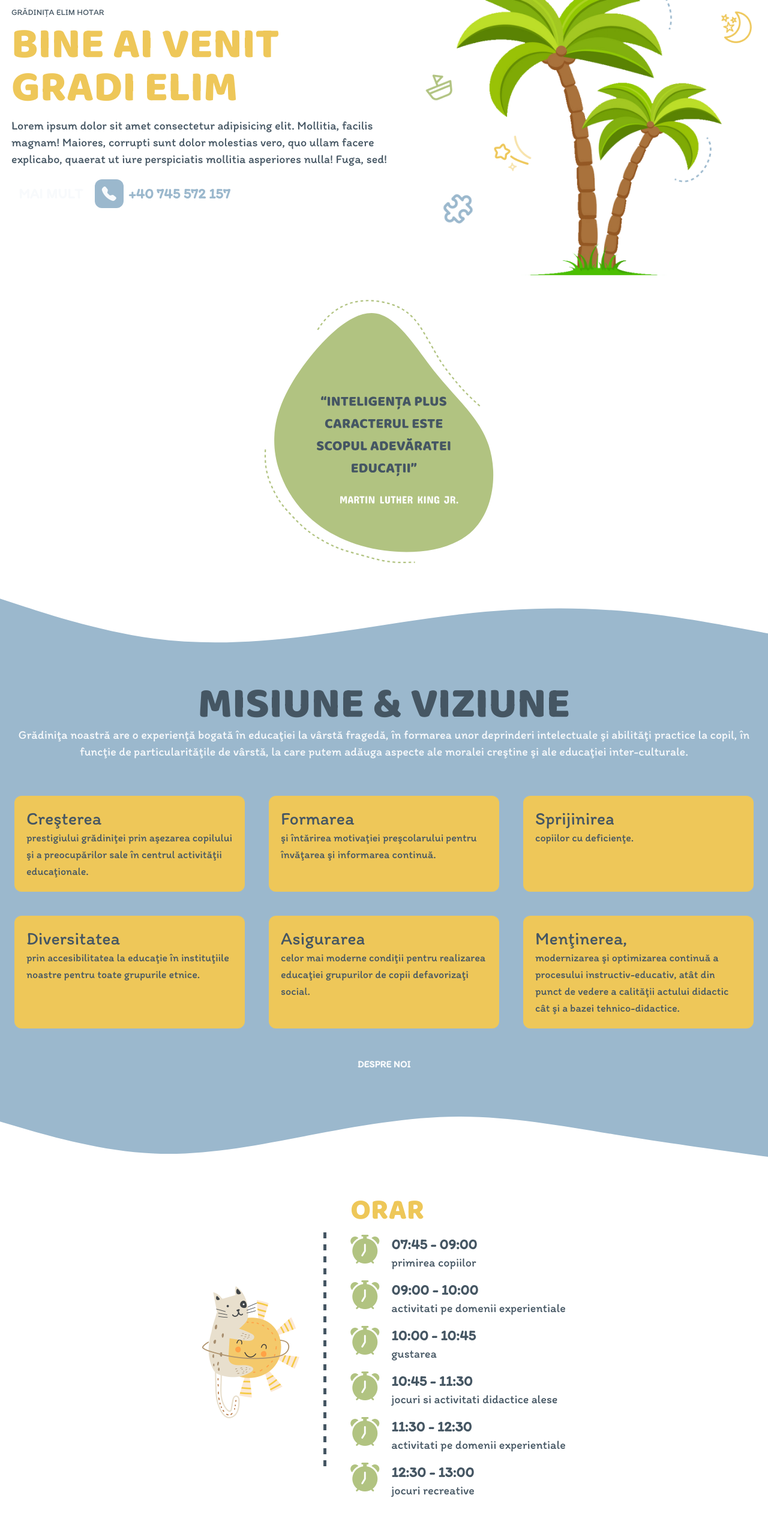
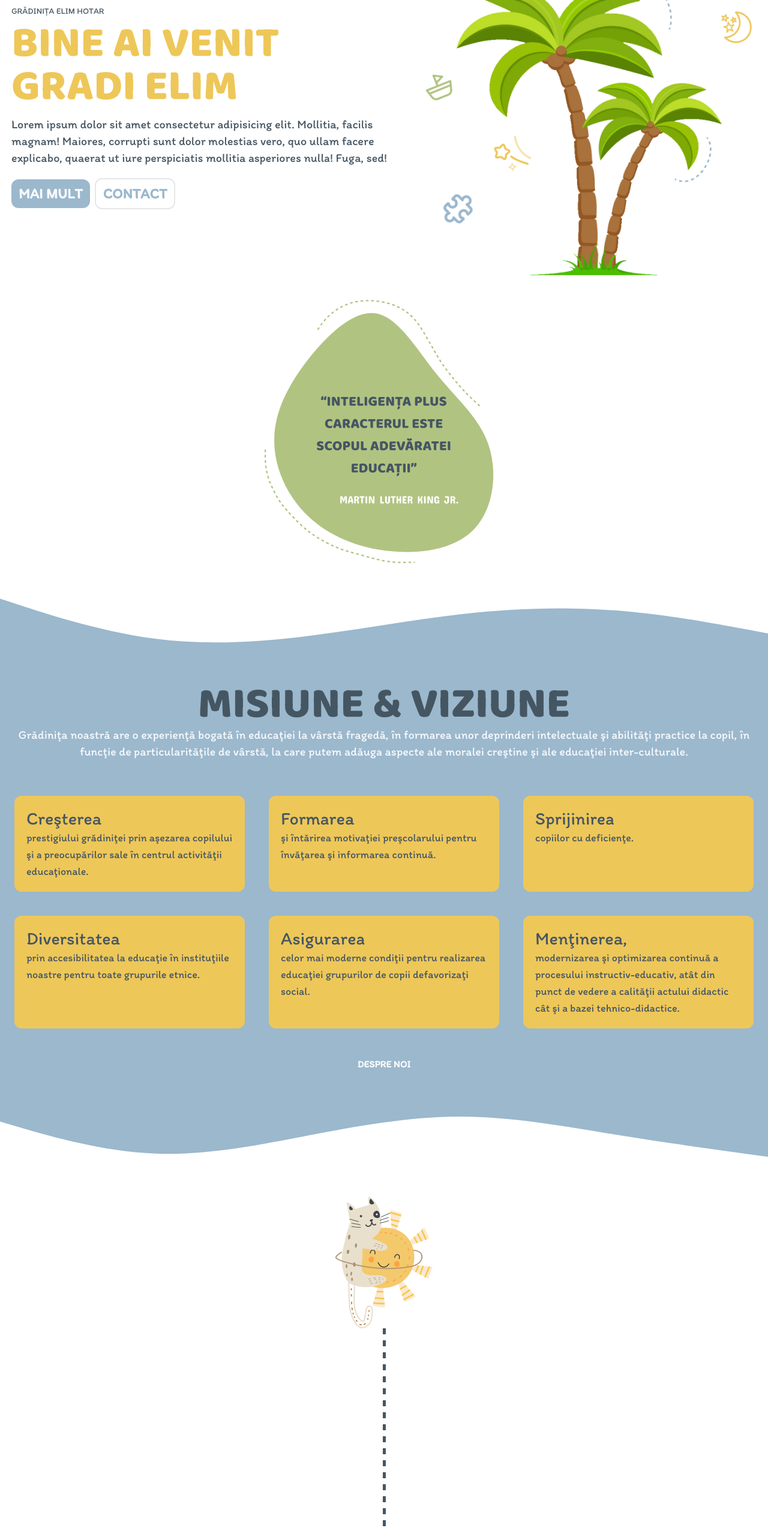
Before and after one commit to DenisWithOneN/gradi-elim, a Vue app: page /#/ in a window 1280 px wide. Shown: the part 234-2787 px from the top of the page at 60% size. Built offline with nearby package versions, Linux system fonts and the light colour scheme; a web font is replaced by a local one.

Commit message:
milestone commit

```diff
--- a/src/components/general/Navbar.vue
+++ b/src/components/general/Navbar.vue
@@ -19,8 +19,9 @@ import FilledButton from "./FilledButton.vue";
   </nav>
 
   <!-- mobile nav -->
-  <nav>
-
+  <nav class="flex md:hidden items-center my-5 justify-evenly">
+    <RouterLink to="/" class="uppercase font-semibold text-lg font-heading mx-2 text-darkblue bg-lightblue rounded-full px-2">acasă</RouterLink>
+    <p class="text-sm font-body text-gray-300">mai multe pagini curand...</p>
   </nav>
 </template>
 <style></style>
--- a/src/components/home/Hero.vue
+++ b/src/components/home/Hero.vue
@@ -1,5 +1,6 @@
 <script setup>
 import FilledButton from "../general/FilledButton.vue";
+import EmptyButton from "../general/EmptyButton.vue"
 </script>
 
 <template>
@@ -24,17 +25,11 @@ import FilledButton from "../general/FilledButton.vue";
 
       <!-- buttons -->
       <div class="flex flex-col sm:flex-row items-center justify-center lg:justify-normal">
-        <FilledButton size="text-2xl" text="mai mult" color="bg-lightblue" to="/about" class="order-last lg:order-first"></FilledButton>
+        <FilledButton size="text-2xl" text="mai mult" color="lightblue" to="/about" class="order-last lg:order-first"></FilledButton>
         <!-- phone number -->
         <div class="flex order-last lg:order-first">
           <div class="ml-2 flex items-center">
-            <!-- phone icon -->
-            <div class="flex bg-lightblue rounded-xl py-2 px-3">
-              <i class="bi bi-telephone-fill text-white text-2xl"></i>
-            </div>
-            <p class="text-2xl font-semibold font-body text-lightblue ml-2">
-              +40 745 572 157
-            </p>
+            <EmptyButton size="text-2xl" text="contact" color="lightblue" to="/contact" class="order-last lg:order-first"></EmptyButton>
           </div>
         </div>
         <!-- /phone number -->
--- a/src/components/home/Schedule.vue
+++ b/src/components/home/Schedule.vue
@@ -35,9 +35,9 @@ const hours = [
 ];
 </script>
 <template>
-  <div class="container mx-auto mb-2 hidden lg:flex items-center justify-center">
+  <div class="container mx-auto mb-2 flex flex-col items-center justify-center">
     <img src="/src/assets/images/schedule.png" alt="schedule" class="mx-10" />
-    <svg width="5" height="400" xmlns="http://www.w3.org/2000/svg">
+    <svg width="5" height="400" xmlns="http://www.w3.org/2000/svg" class="hidden lg:block">
       <!-- Include your SVG content directly here -->
       <use href="/src/assets/svg/background_design/scheduleLine.svg#1" />
     </svg>
--- a/src/style.css
+++ b/src/style.css
@@ -26,7 +26,7 @@
   }
 
   .fillblob {
-    background-image: url("src/assets/svg/fillblob.svg");
+    background-image: url("./assets/svg/fillblob.svg");
     background-size: cover;
     background-position: center;
     background-repeat: no-repeat;
@@ -35,7 +35,7 @@
 
   @media (min-width: 1024px) {
     .fillblob {
-    background-image: url("src/assets/svg/fillblob.svg");
+    background-image: url("./assets/svg/fillblob.svg");
     background-size: cover;
     background-position: center;
     background-repeat: no-repeat;
@@ -46,25 +46,25 @@
 
 
   .navbar {
-    background-image: url("src/assets/svg/navbar.svg");
+    background-image: url("./assets/svg/navbar.svg");
   }
 
   .footer {
-    background-image: url("src/assets/svg/footer.svg");
+    background-image: url("./assets/svg/footer.svg");
   }
 
   .aboutup {
-    background-image: url("src/assets/svg/aboutup.svg");
+    background-image: url("./assets/svg/aboutUP.svg");
   }
 
   .aboutdown {
-    background-image: url("src/assets/svg/aboutdown.svg");
+    background-image: url("./assets/svg/aboutDOWN.svg");
   }
 
   .galleryup {
-    background-image: url("src/assets/svg/galleryup.svg");
+    background-image: url("./assets/svg/galleryUP.svg");
   }
 
   .gallerydown {
-    background-image: url("src/assets/svg/gallerydown.svg");
+    background-image: url("./assets/svg/galleryDOWN.svg");
   }
```
